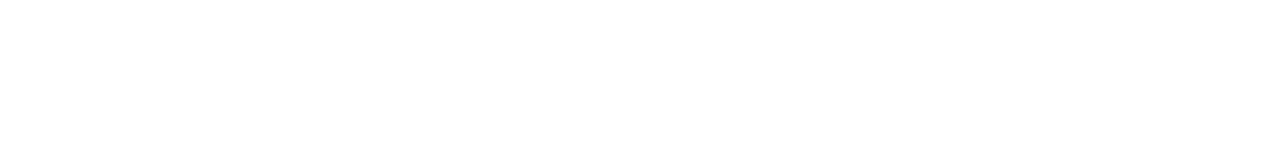
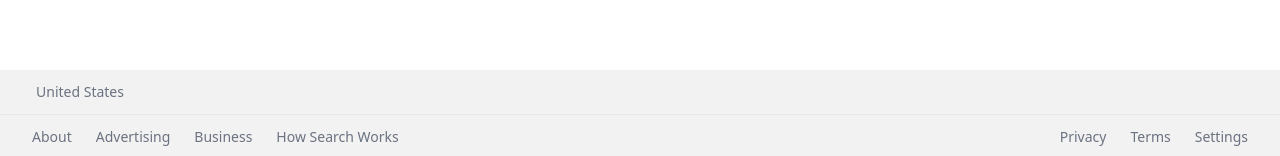
Before and after one commit to SaharGhadampoorHafezi/google-of-sahar-with-next13, a Next.js app: page / in a window 1280 px wide. Shown: the part 641-797 px from the top of the page. Built offline with nearby package versions, Linux system fonts and the light colour scheme; no server answers.

Commit message:
add footer component

```diff
--- a/src/app/globals.css
+++ b/src/app/globals.css
@@ -13,4 +13,8 @@
         hover:shadow-sm w-36 h-10
         transition-shadow;
     }
+    .link {
+        @apply hover:underline cursor-pointer;
+
+    }
 }
--- a/src/app/layout.jsx
+++ b/src/app/layout.jsx
@@ -1,14 +1,18 @@
-import './globals.css'
+import Footer from "@/components/Footer";
+import "./globals.css";
 
 export const metadata = {
-  title: 'Create Next App',
-  description: 'Generated by create next app',
-}
+  title: "Create Next App",
+  description: "Generated by create next app",
+};
 
 export default function RootLayout({ children }) {
   return (
     <html lang="en">
-      <body>{children}</body>
+      <body>
+        {children}
+        <Footer />
+      </body>
     </html>
-  )
+  );
 }
--- /dev/null
+++ b/src/components/CountryLookUp.jsx
@@ -0,0 +1,22 @@
+"use client";
+
+import { useEffect, useState } from "react";
+
+export default function CountryLookUp() {
+  const [country, setCountry] = useState("United States");
+  useEffect(() => {
+    fetch(
+      `https://extreme-ip-lookup.com/json/?key=${process.env.NEXT_PUBLIC_IP_API_KEY}`
+    )
+      .then((res) => res.json())
+      .then((data) => setCountry(data.country));
+  }, []);
+  return <div>{country}</div>;
+}
+// when you add something to environmental variable you need
+// to restart your server.
+
+// we needed to add 'NEXT_PUBLIC_' before our api variable because,
+// it is used in a client component not, a server side.
+
+// https://extreme-ip-lookup.com/ has been used to find ip
--- /dev/null
+++ b/src/components/Footer.jsx
@@ -0,0 +1,25 @@
+import React from 'react'
+import CountryLookUp from './CountryLookUp'
+
+export default function Footer() {
+  return (
+    <footer className='absolute bottom-0 text-sm text-gray-500 bg-[#f2f2f2] w-full'>
+        <div className='border-b px-9 py-3'>
+            <CountryLookUp />
+        </div>
+        <div className='flex flex-col sm:flex-row justify-between items-center px-8 py-3 space-y-7 sm:space-y-0'>
+            <ul className='flex items-center space-x-6'>
+                <li className='link'>About</li>
+                <li className='link'>Advertising</li>
+                <li className='link'>Business</li>
+                <li className='link'>How Search Works</li>
+            </ul>
+            <ul className='flex items-center space-x-6'>
+                <li className='link'>Privacy</li>
+                <li className='link'>Terms</li>
+                <li className='link'>Settings</li>
+            </ul>
+        </div>
+    </footer>
+  )
+}
--- a/src/components/HomeSearch.jsx
+++ b/src/components/HomeSearch.jsx
@@ -4,7 +4,8 @@
 import { AiOutlineSearch } from "react-icons/ai";
 import { BiMicrophone } from "react-icons/bi";
 import { useRouter } from "next/navigation";
-// in next 12 we import from next/router, but in next 13 we import from next/navigation instead
+// in next 12 we import from next/router, but in next 13
+// we import from next/navigation instead
 
 export default function HomeSearch() {
   const [input, setInput] = useState("");
```
